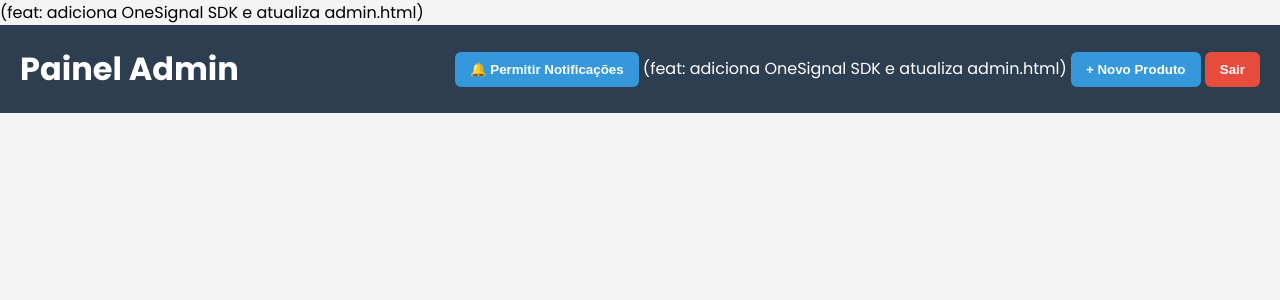
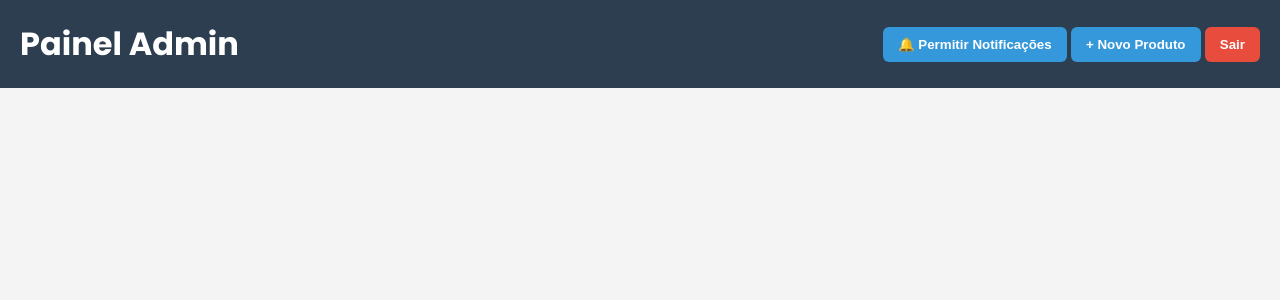
Before and after one commit to wiggers12/ecomercie, a Flask app: page /admin in a window 1280 px wide. Shown: the top 300 px of the page. Run offline with Flask 3, Linux system fonts and the light colour scheme; some libraries are stand-ins or nearby versions.

Commit message:
Update admin.html

```diff
--- a/templates/admin.html
+++ b/templates/admin.html
@@ -8,7 +8,6 @@
   <link href="https://fonts.googleapis.com/css2?family=Poppins:wght@400;500;600;700&display=swap" rel="stylesheet">
   <link rel="stylesheet" href="https://cdnjs.cloudflare.com/ajax/libs/font-awesome/6.5.2/css/all.min.css">
 
-
   <!-- OneSignal -->
   <script src="https://cdn.onesignal.com/sdks/web/v16/OneSignalSDK.page.js" defer></script>
   <script>
@@ -16,14 +15,11 @@
     OneSignalDeferred.push(async function(OneSignal) {
       await OneSignal.init({
         appId: "2525d779-4ba0-490c-9ac7-b171167053f7", // seu App ID do OneSignal
-        notifyButton: {
-          enable: true, // mostra o sininho de inscrição
-        },
+        notifyButton: { enable: true } // mostra o sininho
       });
     });
   </script>
 
-(feat: adiciona OneSignal SDK e atualiza admin.html)
   <style>
     body { margin:0; font-family:Poppins,sans-serif; background:#f4f4f4; }
     .header { background:#2c3e50; color:#fff; padding:20px; display:flex; justify-content:space-between; align-items:center; }
@@ -45,10 +41,7 @@
   <div class="header">
     <h1>Painel Admin</h1>
     <div>
-
       <button id="btnPermissao" class="btn btn-primary">🔔 Permitir Notificações</button>
-
-(feat: adiciona OneSignal SDK e atualiza admin.html)
       <button class="btn btn-primary" onclick="openProductModal()">+ Novo Produto</button>
       <button class="btn btn-danger" onclick="logout()">Sair</button>
     </div>
@@ -62,10 +55,7 @@
     import { getAuth, onAuthStateChanged, signOut } from "https://www.gstatic.com/firebasejs/10.12.2/firebase-auth.js";
     import { getFirestore } from "https://www.gstatic.com/firebasejs/10.12.2/firebase-firestore.js";
     import { getStorage, ref, uploadBytesResumable, getDownloadURL } from "https://www.gstatic.com/firebasejs/10.12.2/firebase-storage.js";
-
     import { getMessaging, getToken, onMessage } from "https://www.gstatic.com/firebasejs/10.12.2/firebase-messaging.js";
-
-(feat: adiciona OneSignal SDK e atualiza admin.html)
 
     const firebaseConfig = {
       apiKey: "AIzaSyB-rnG4cIZzEb1w_h_qmif3XPSx28ZIdaM",
@@ -81,7 +71,6 @@
     const auth = getAuth(app);
     const db = getFirestore(app);
     const storage = getStorage(app);
-
     const messaging = getMessaging(app);
 
     // --- Service Worker
@@ -140,9 +129,6 @@
       }
     });
 
-
-
-(feat: adiciona OneSignal SDK e atualiza admin.html)
     // --- Toast helper
     function showToast(msg) {
       const container = document.getElementById("toast-container");
@@ -153,11 +139,7 @@
       setTimeout(() => toast.remove(), 5000);
     }
 
-
-    // --- Render tabela produtos (igual ao seu)
-
     // --- Render tabela produtos
-(feat: adiciona OneSignal SDK e atualiza admin.html)
     async function renderProductsTable() {
       const user = auth.currentUser;
       if (!user) return;
@@ -181,11 +163,7 @@
       document.getElementById("products-table-container").innerHTML = html;
     }
 
-
-    // --- Modal Produto + upload (igual ao seu)
-
     // --- Modal Produto
- (feat: adiciona OneSignal SDK e atualiza admin.html)
     window.openProductModal = () => {
       const modal = document.createElement("div");
       modal.className = "modal";
@@ -208,10 +186,7 @@
       document.body.appendChild(modal);
     };
 
-
-
     // --- Upload helper
- (feat: adiciona OneSignal SDK e atualiza admin.html)
     async function uploadFile(file, progressId) {
       return new Promise((resolve, reject) => {
         const storageRef = ref(storage, `uploads/${Date.now()}_${file.name}`);
@@ -226,10 +201,7 @@
       });
     }
 
-
-
     // --- Salvar produto
- (feat: adiciona OneSignal SDK e atualiza admin.html)
     window.saveProduct = async () => {
       const user = auth.currentUser;
       const idToken = await user.getIdToken();
@@ -245,10 +217,7 @@
       });
       document.querySelector(".modal").remove();
       renderProductsTable();
-
-
       showToast("✅ Produto adicionado com sucesso!");
- (feat: adiciona OneSignal SDK e atualiza admin.html)
     };
 
     // --- Auth
```
